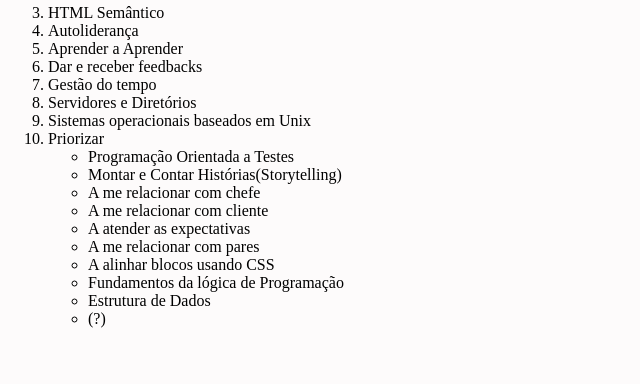
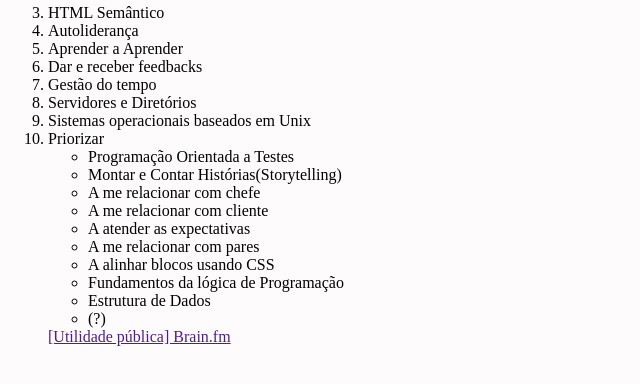
Before and after one commit to oliveiraxand/lessons-learned, a website: page index.html in a window 1280 px wide. Shown: the part 76-460 px from the top of the page, without its empty margins (0-640 px from the left). Drawn offline with Linux system fonts and the light colour scheme.

Commit message:
Adicionado o rodapé e seu link para página externa

```diff
--- a/index.html
+++ b/index.html
@@ -41,5 +41,8 @@
         <li>Estrutura de Dados</li>
         <li>(?)</li>
     </ul>
+    <footer id="rodape">
+        <a href="" target="_blank">[Utilidade pública] Brain.fm</a>
+    </footer>
 </body>
 </html>
```
